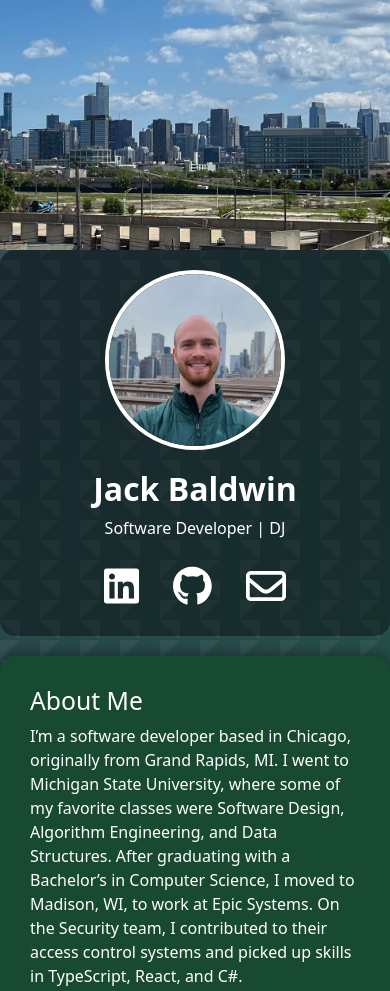
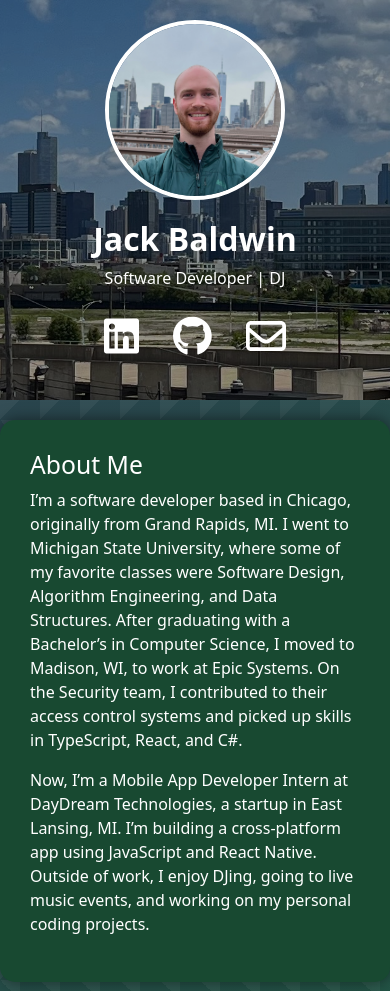
Before and after one commit to jackbaldwin24/jackbaldwin24.github.io, a website: page index.html in a window 390 px wide. Shown: the top 991 px of the page. Drawn offline with nearby package versions, Linux system fonts and the light colour scheme.

Commit message:
Fixed profile section with shrinking screens

```diff
--- a/index.html
+++ b/index.html
@@ -25,7 +25,7 @@
         </div>
 
         <!-- Profile Section -->
-        <div class="container profile-container">
+        <div class="profile-container">
             <img src="images/jackbaldwin.jpeg" alt="Jack Baldwin" class="profile-img rounded-circle">
             <div class="profile-text">
                 <h1>Jack Baldwin</h1>
--- a/styles/banner.css
+++ b/styles/banner.css
@@ -1,11 +1,3 @@
-/* Banner Container (Behind the Profile) */
-.banner-container {
-    position: relative;
-    width: 100%;
-    height: 250px; /* Adjust height based on your banner size */
-    overflow: hidden;
-    z-index: 1; /* Set behind the profile */
-}
 
 .banner-image {
     width: 100%;
--- a/styles/profile.css
+++ b/styles/profile.css
@@ -1,17 +1,15 @@
 /* Profile Section */
 .profile-container {
     position: relative;
+    height: 250px;
     margin-top: -250px; /* Adjust as needed to overlap the banner */
-    margin-left: -20px;
+    margin-left: 0px;
     display: flex;
     align-items: center;
     justify-content: flex-start;
-    padding-top: 45px;
-    padding-left: 45px;
-    padding-bottom: 25px;
+    padding: 30px;
     background: linear-gradient(135deg,rgba(0, 0, 0, 0.4) 50%, transparent 40%);
-    border-radius: 15px;
-    width: auto;
+    width: 1100px;
     z-index: 2; /* Profile is above the banner */
 }
 
@@ -52,15 +50,32 @@
     transform: scale(1.3);
     color: #00cc99;
 }
-
+/* Banner Container (Behind the Profile) */
+.banner-container {
+    position: relative;
+    width: 100%;
+    height: 250px; /* Adjust height based on your banner size */
+    overflow: hidden;
+    z-index: 1; /* Set behind the profile */
+}
 /* Media Queries for Small Screens */
 @media (max-width: 768px) {
+    /* Banner Container (Behind the Profile) */
+    .banner-container {
+        position: relative;
+        width: 100%;
+        height: 400px; /* Adjust height based on your banner size */
+        overflow: hidden;
+        z-index: 1; /* Set behind the profile */
+    }
     .profile-container {
         display: block;
         text-align: center;
+        justify-content: center;
+        height: 400px;
+        margin-top: -400px; /* Adjust as needed to overlap the banner */
         background: rgba(0, 0, 0, 0.4); /* Remove gradient and use solid background */
         padding: 20px;
-        margin: 0 auto; /* Center the entire section */
         width: 100%; /* Make sure it takes up the full width */
     }
 
```
